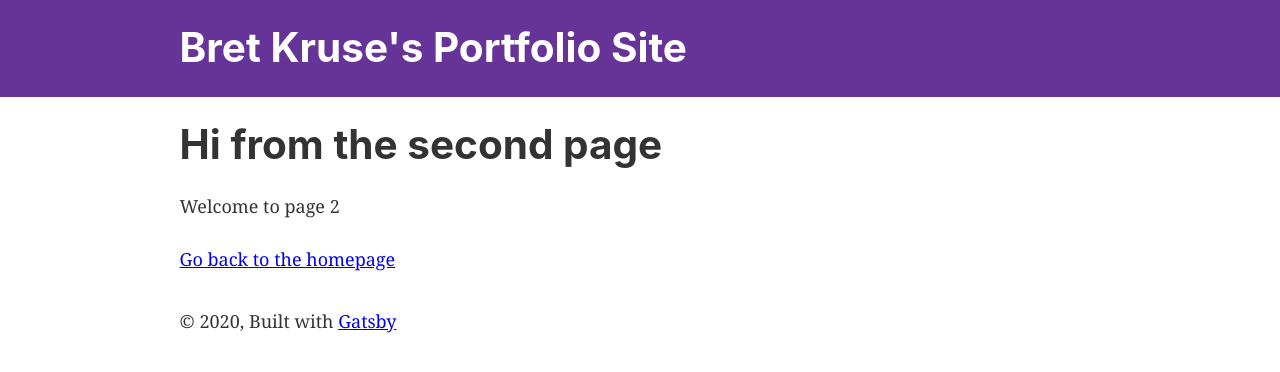
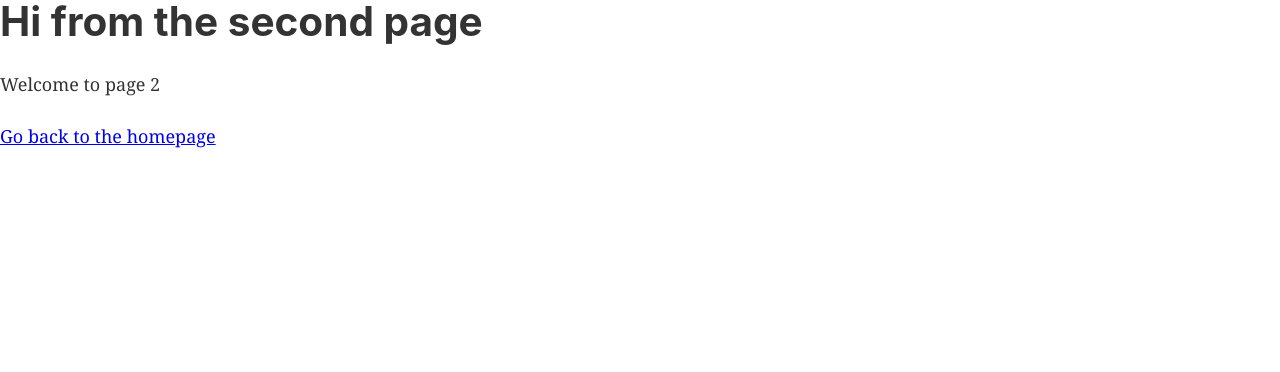
Before and after one commit to grettaface/portfolio, a Gatsby site: page /page-2 in a window 1280 px wide. Built offline with nearby package versions, Linux system fonts and the light colour scheme; Gatsby itself is replaced by a stand-in of ours.

Commit message:
Include layout

```diff
--- a/src/components/layout.js
+++ b/src/components/layout.js
@@ -5,43 +5,15 @@
  * See: https://www.gatsbyjs.org/docs/use-static-query/
  */
 
-import React from "react"
-import PropTypes from "prop-types"
-import { useStaticQuery, graphql } from "gatsby"
-
-import Header from "./header"
 import "./layout.css"
 
+import PropTypes from "prop-types"
+import React from "react"
+
 const Layout = ({ children }) => {
-  const data = useStaticQuery(graphql`
-    query SiteTitleQuery {
-      site {
-        siteMetadata {
-          title
-        }
-      }
-    }
-  `)
-
   return (
     <>
-      <Header siteTitle={data.site.siteMetadata?.title || `Title`} />
-      <div
-        style={{
-          margin: `0 auto`,
-          maxWidth: 960,
-          padding: `0 1.0875rem 1.45rem`,
-        }}
-      >
-        <main>{children}</main>
-        <footer style={{
-          marginTop: `2rem`
-        }}>
-          © {new Date().getFullYear()}, Built with
-          {` `}
-          <a href="https://www.gatsbyjs.com">Gatsby</a>
-        </footer>
-      </div>
+      <main>{children}</main>
     </>
   )
 }
--- a/src/pages/index.js
+++ b/src/pages/index.js
@@ -1,4 +1,5 @@
 import Grid from "../components/Grid/Grid"
+import Layout from "../components/layout"
 import PreviewImage from "../components/PreviewImage/PreviewImage"
 import React from "react"
 import SEO from "../components/seo"
@@ -11,7 +12,7 @@ const IndexPage = ({ data }) => {
     ogdescription: description,
   } = data.allContentfulMeta.edges[0].node
   return (
-    <>
+    <Layout>
       <SEO title={title} description={description} />
       <Transition />
       <Grid>
@@ -19,7 +20,7 @@ const IndexPage = ({ data }) => {
           <PreviewImage key={p.node.id} item={p.node} />
         ))}
       </Grid>
-    </>
+    </Layout>
   )
 }
 
```
